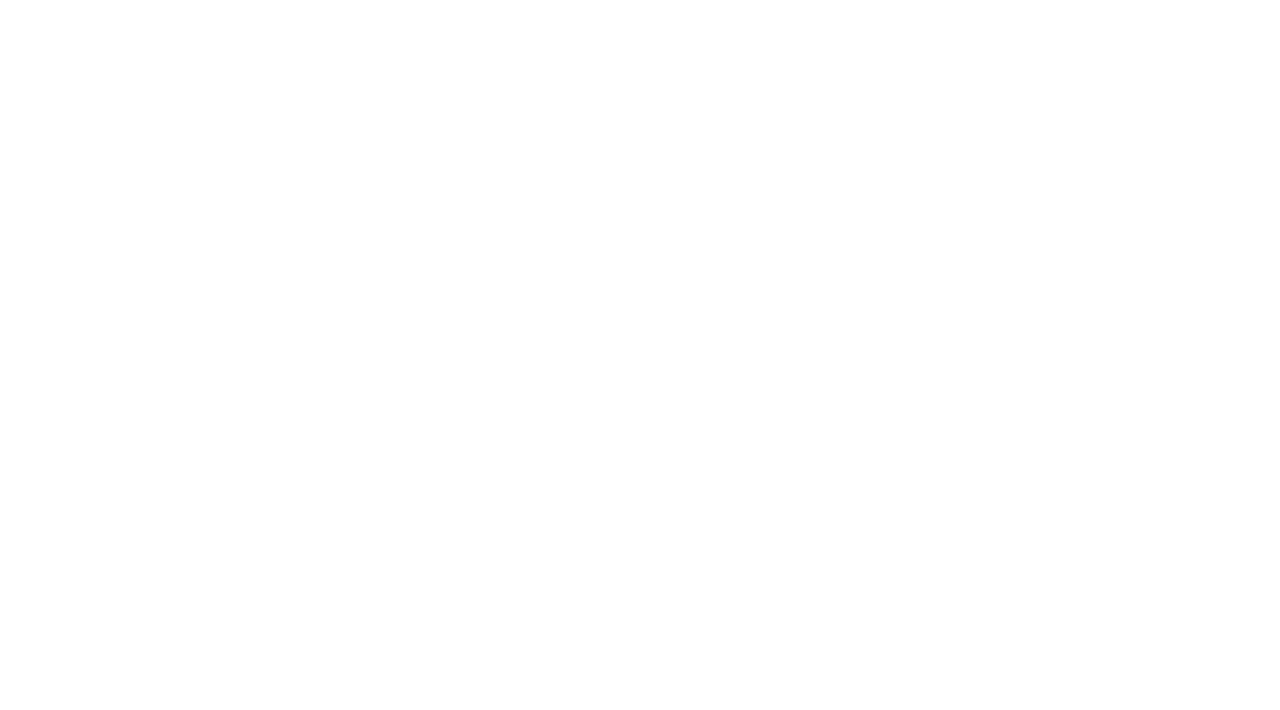
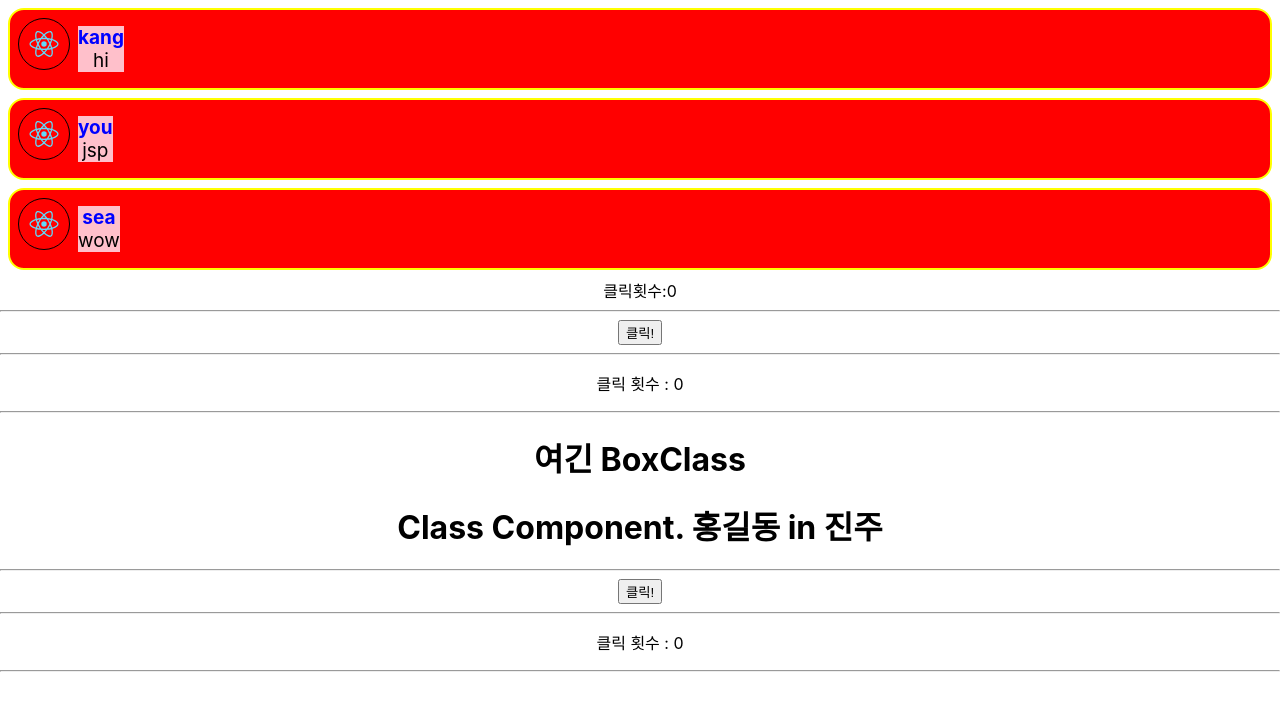
Before and after one commit to wjdwnsdnjs13/React_study, a React (Create React App) app in the folder class/: page /main0330 in a window 1280 px wide. Before the commit this address had no page. Shown: the top 710 px of the page. Built offline with nearby package versions, Linux system fonts and the light colour scheme.

Commit message:
0331 수업

```diff
--- a/class/src/3weeks/main0324.js
+++ b/class/src/3weeks/main0324.js
@@ -4,7 +4,7 @@ import CommentList from './CommentList'
 const main0324 = () => {
   return (
     <div>
-      <CommentList/>
+      <CommentList />
     </div>
   )
 }
--- /dev/null
+++ b/class/src/4weeks/Box1.js
@@ -0,0 +1,11 @@
+import React from 'react'
+
+const Box1 = (props) => {
+  return (
+    <div className='box'>
+      <p>클릭 횟수 : {props.num}</p>
+    </div>
+  )
+}
+
+export default Box1
--- /dev/null
+++ b/class/src/4weeks/Comment.jsx
@@ -0,0 +1,51 @@
+import React from 'react'
+import xxx from '../logo.svg'
+
+const Comment = (props) => {
+    const styles={
+        wrapper:{
+            margin : 8,
+            padding : 8,
+            display : 'flex',
+            flexDirection : 'row',
+            border : '2px solid yellow',
+            borderRadius : 16,
+            backgroundColor : 'red',
+        },
+        imageContainer:{},
+        image:{
+            width : 50,
+            height : 50,
+            borderRadius : 50,
+            border : '1px solid black',
+        },
+        contentContainer:{
+            margin : 8,
+            display : 'flex',
+            flexDirection : 'column',
+            backgroundColor : "pink",
+        },
+        nameText:{
+            color : 'blue',
+            fontSize:19,
+            fontWeight : 'bold',
+        },
+        commentText:{
+            color : 'black',
+            fontSize : 19,
+        }
+    }
+    return (
+        <div style={styles.wrapper}>
+            <div style={styles.imageContainer}>
+                <img src={xxx} style={styles.image} alt="그림없어!" />
+            </div>
+            <div style={styles.contentContainer}>
+                <span style={styles.nameText}>{props.name}</span>
+                <span style={styles.commentText}>{props.comment}</span>
+
+            </div>
+        </div>
+    )
+}
+export default Comment
--- /dev/null
+++ b/class/src/4weeks/CommentList.jsx
@@ -0,0 +1,30 @@
+import React from 'react';
+import Comment from './Comment';
+const comments = [
+  {
+    name: 'kang',
+    comment: 'hi',
+  },
+  {
+    name: 'you',
+    comment: 'jsp',
+  },
+  {
+    name: 'sea',
+    comment: 'wow',
+  },
+]
+
+const CommentList = (props) => {
+  return (
+    <div>
+      {comments.map(comment => {
+        return (
+          <Comment name={comment.name} comment={comment.comment} />
+        )
+      })}
+    </div>
+  )
+}
+
+export default CommentList
--- /dev/null
+++ b/class/src/4weeks/TodoList.js
@@ -0,0 +1,23 @@
+import React, { useState } from 'react'
+import TodoBoard from './component/TodoBoard';
+
+const TodoList = () => {
+    const [inputValue, setInputValue] = useState('');
+    const [todoList, setTodoList] = useState([]);
+    const addItem = ()=>{
+        setTodoList([...todoList, inputValue]);
+        // console.log('inputValue : ', inputValue);
+    }
+    return (
+        <div>
+            <input type="text" onChange={(e) => {
+                console.log(e.target.value);
+                setInputValue(e.target.value);
+                }}/>
+            <button onClick={addItem}>추가!!</button>
+            <TodoBoard todoList={todoList}/>
+        </div>
+    )
+}
+
+export default TodoList;
--- /dev/null
+++ b/class/src/4weeks/component/BoxClass.js
@@ -0,0 +1,26 @@
+import React, {Component} from "react";
+
+export default class BoxClass extends Component{
+    constructor(props){ //생성자
+        super(props);
+        this.state={
+            city:"진주",
+            cnt:0
+        }
+    }
+    ff=()=>{
+        this.setState({cnt:this.state.cnt+1});
+    }
+    render(){
+        return (
+            <div>
+                <h1>여긴 BoxClass</h1>
+                <h1>Class Component. {this.props.name} in {this.state.city}</h1>
+                <hr/>
+                <button onClick={this.ff}>클릭!</button>
+                <hr/>
+                <p>클릭 횟수 : {this.state.cnt}</p>
+            </div>
+        )
+    }
+}
--- /dev/null
+++ b/class/src/4weeks/component/TodoBoard.js
@@ -0,0 +1,13 @@
+import React from 'react'
+import TodoItem from './TodoItem'
+
+const TodoBoard = (props) => {
+  return (
+    <div>
+      <h2>오늘의 할 일</h2>
+      {props.todoList.map((item) => <TodoItem item={item}/>)}
+    </div>
+  )
+}
+
+export default TodoBoard
--- /dev/null
+++ b/class/src/4weeks/component/TodoItem.js
@@ -0,0 +1,11 @@
+import React from 'react'
+
+const TodoItem = (props) => {
+  return (
+    <div>
+      {props.item}
+    </div>
+  )
+}
+
+export default TodoItem
--- /dev/null
+++ b/class/src/4weeks/main0330.js
@@ -0,0 +1,29 @@
+import React, { useState } from 'react'
+import CommentList from './CommentList'
+import BoxClass from './component/BoxClass'
+import Box1 from './Box1'
+import Link from "react-router-dom";
+
+const main0330 = () => {
+    const [cnt, setCnt] = useState(0);
+    const ff = () => {
+        setCnt(cnt + 1);
+        document.title = '클릭 횟수 = ' + cnt;
+    }
+    return (
+        <div>
+            <CommentList />
+            <div>클릭횟수:{cnt}</div>
+            <hr />
+            <button onClick={ff}>클릭!</button>
+            <hr />
+            <Box1 num={cnt} />
+            <hr></hr>
+            <BoxClass name='홍길동' />
+            <hr/>
+            {/* <button onClick={this.inc}>클릭!</button> */}
+        </div >
+    )
+}
+
+export default main0330
--- a/class/src/App.js
+++ b/class/src/App.js
@@ -7,6 +7,8 @@ import Article from "./Article";
 import { BrowserRouter as Router, Route, Routes } from 'react-router-dom';
 import Main0317 from "./0317/main0317";
 import Main0324 from "./3weeks/main0324";
+import Main0330 from "./4weeks/main0330";
+import TodoList from "./4weeks/TodoList";
 import Main from './Main';
 
 
@@ -18,6 +20,8 @@ function App() {
         <Routes>
           <Route path='/main0317' element={<Main0317/>}/>
           <Route path='/main0324' element={<Main0324/>}/>
+          <Route path='/main0330' element={<Main0330/>}/>
+          <Route path='/todoList' element={<TodoList/>}/>
           <Route path='/' element={<Main/>}/>
 
         </Routes>
--- a/class/src/Main.js
+++ b/class/src/Main.js
@@ -6,7 +6,9 @@ const Main = () => {
     <div>
       <h1>hi</h1>
       <Link to="/main0317">2주차</Link><br/>
-      <Link to="/main0324">3주차</Link>
+      <Link to="/main0324">3주차</Link><br/>
+      <Link to="/main0330">4주차</Link><br/>
+      <Link to="/todoList">todoList(과제)</Link><br/>
     </div>
   )
 }
```
Also changed, not shown: class/src/4weeks/콘솔.png (added).
